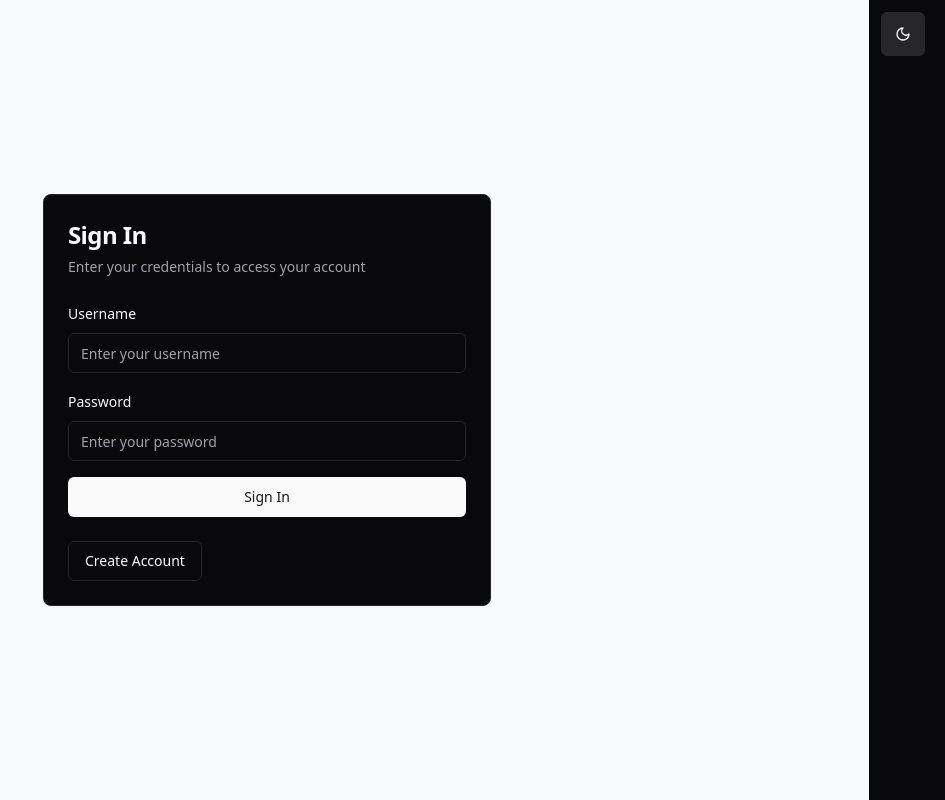
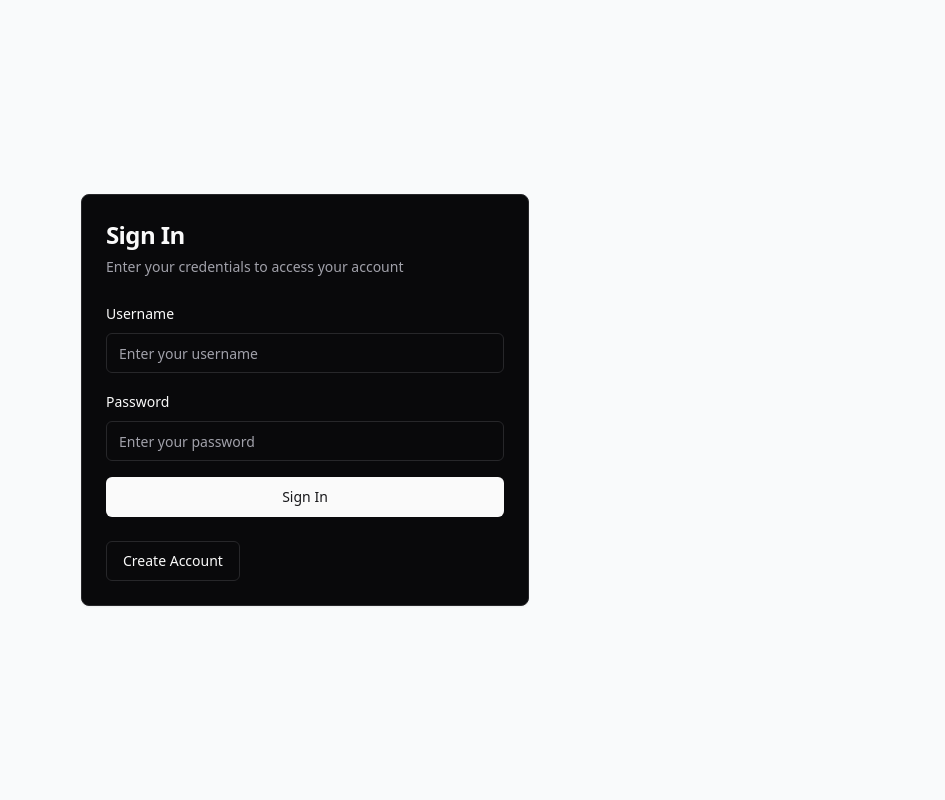
Before and after one commit to GeorgePerreault/CS651-Project1, a React (Vite) app: page / in a window 1280 px wide. Shown: the whole page, without its empty margins (335-1280 px from the left). Built offline with nearby package versions, Linux system fonts and the light colour scheme.

Commit message:
removed dark mode from login page

```diff
--- a/src/Pages/sign-in-page.tsx
+++ b/src/Pages/sign-in-page.tsx
@@ -80,9 +80,6 @@ export default function SignInPage() {
 
   return (
     <>
-    <div className="float-right m-3 mr-5">
-       <ModeToggle/>
-    </div>
     <div className="min-h-screen flex items-center justify-center bg-gray-50 p-4">
       <div
         className={`w-full ${
```
Also changed, not shown: 1 other file (tests, documents, lock files or other folders).
